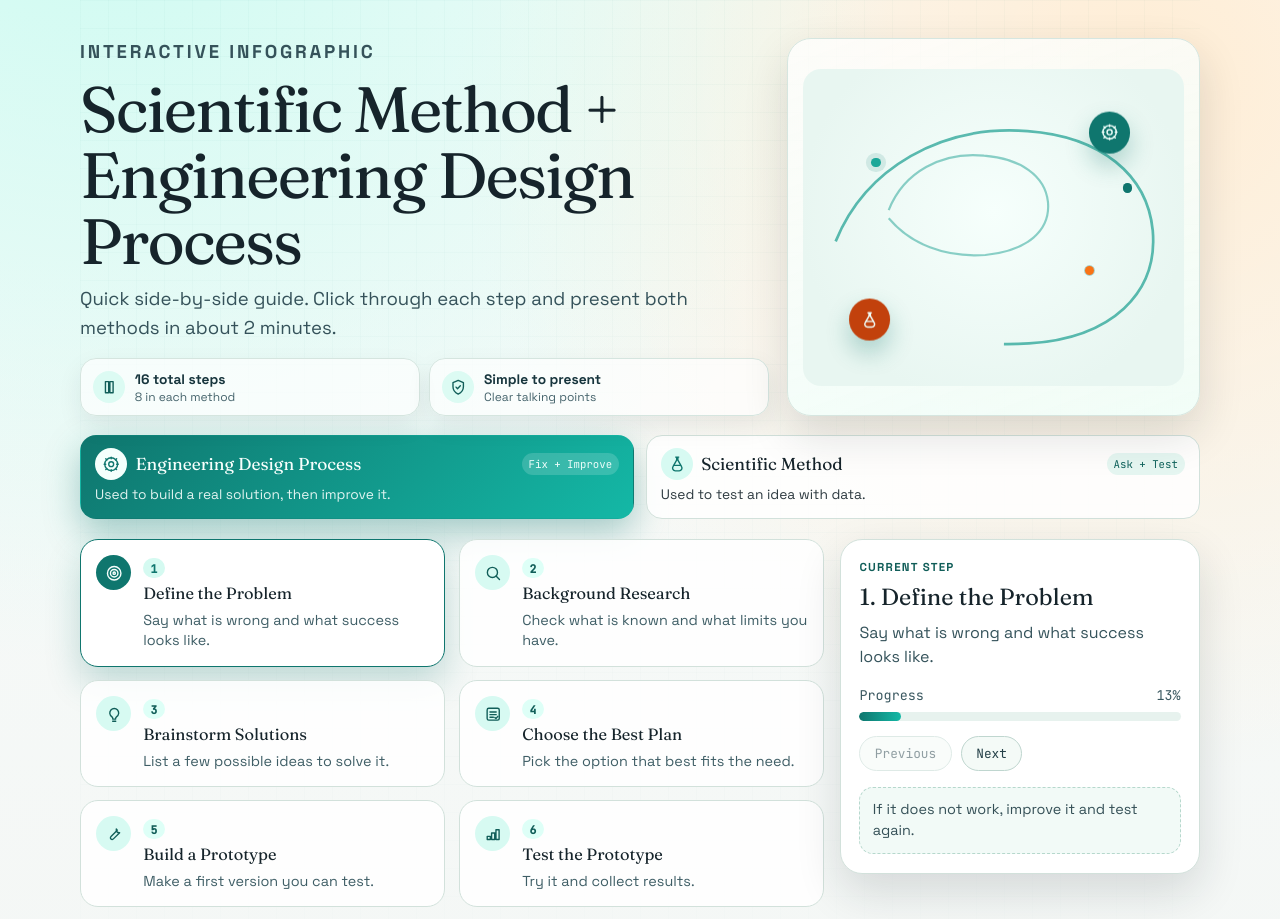
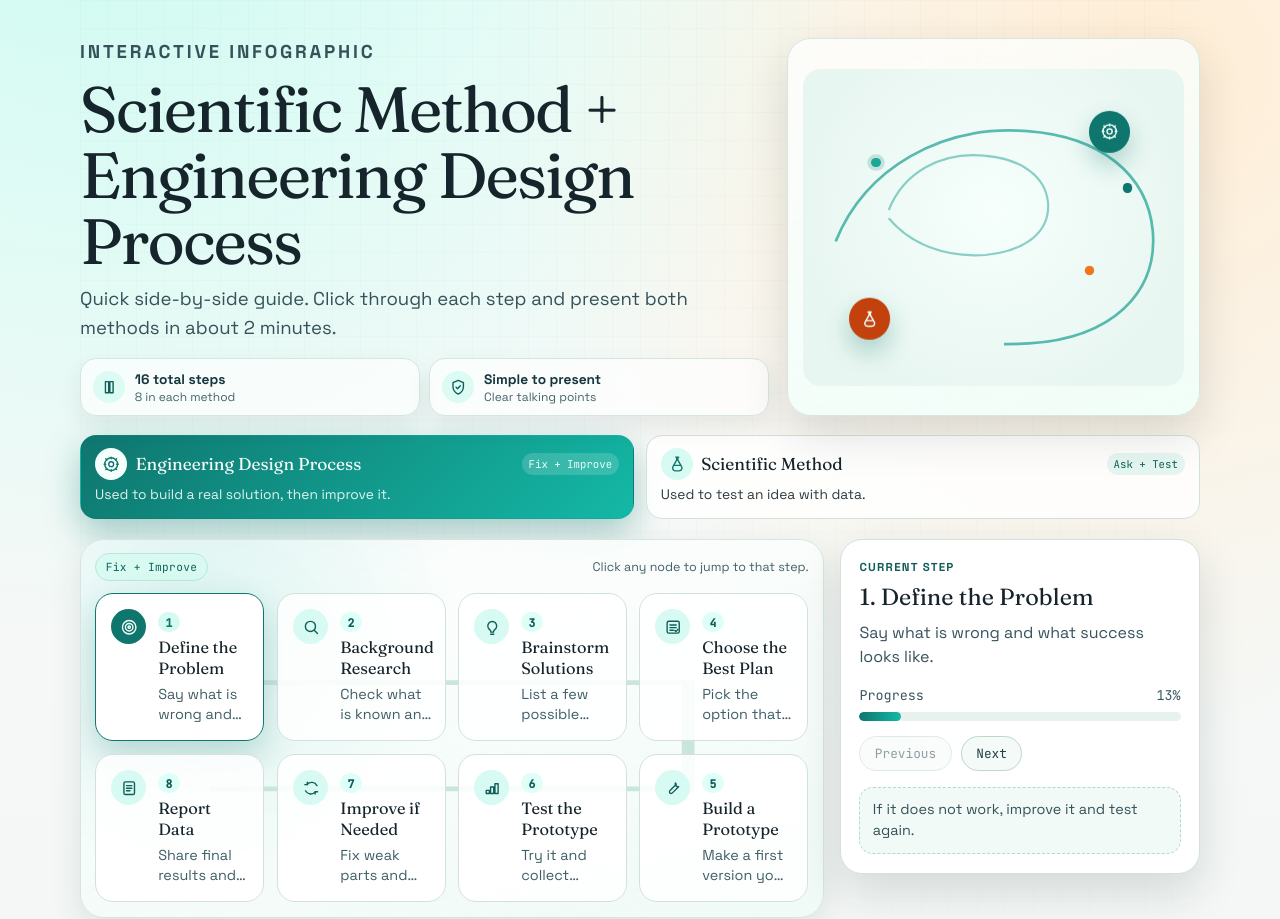
Before and after one commit to rozecash/SNC1W-site-builder, a Next.js app: page / in a window 1280 px wide. Shown: the top 919 px of the page. Built offline with nearby package versions, Linux system fonts and the light colour scheme.

Commit message:
Turn process steps into animated flow diagram

```diff
--- a/app/globals.css
+++ b/app/globals.css
@@ -347,13 +347,128 @@ body {
   align-items: start;
 }
 
+.step-diagram {
+  position: relative;
+  border: 1px solid #d6e5df;
+  border-radius: 24px;
+  padding: 0.85rem 0.9rem 0.95rem;
+  background: linear-gradient(
+    165deg,
+    rgba(255, 255, 255, 0.9) 0%,
+    rgba(238, 251, 246, 0.7) 100%
+  );
+  box-shadow: 0 12px 32px rgba(16, 47, 52, 0.1);
+  overflow: hidden;
+}
+
+.step-diagram::before {
+  content: "";
+  position: absolute;
+  inset: 0;
+  background: radial-gradient(
+    circle at 15% 20%,
+    rgba(20, 184, 166, 0.14) 0%,
+    transparent 38%
+  );
+  pointer-events: none;
+}
+
+.diagram-label {
+  position: relative;
+  z-index: 2;
+  display: flex;
+  align-items: center;
+  justify-content: space-between;
+  gap: 0.8rem;
+  margin-bottom: 0.8rem;
+}
+
+.diagram-chip {
+  display: inline-flex;
+  align-items: center;
+  border-radius: 999px;
+  background: #d8faf1;
+  color: #0d655d;
+  border: 1px solid #b8e7da;
+  font-family: var(--font-jet-mono), monospace;
+  font-size: 0.7rem;
+  letter-spacing: 0.03em;
+  padding: 0.26rem 0.58rem;
+}
+
+.diagram-label p {
+  margin: 0;
+  color: #416069;
+  font-size: 0.78rem;
+  line-height: 1.35;
+}
+
+.diagram-lines {
+  position: absolute;
+  left: 7%;
+  right: 7%;
+  top: 20%;
+  bottom: 16%;
+  width: 86%;
+  height: 64%;
+  pointer-events: none;
+  z-index: 1;
+}
+
+.diagram-line-base {
+  fill: none;
+  stroke: #cae5dd;
+  stroke-width: 2;
+}
+
+.diagram-line-progress {
+  fill: none;
+  stroke: #0f766e;
+  stroke-width: 3;
+  stroke-linecap: round;
+  stroke-linejoin: round;
+  transition: stroke-dasharray 520ms cubic-bezier(0.22, 1, 0.36, 1);
+  filter: drop-shadow(0 0 6px rgba(20, 184, 166, 0.3));
+}
+
+.diagram-tracker-dot {
+  fill: #fefefe;
+  stroke: #0f766e;
+  stroke-width: 1.5;
+  transition:
+    cx 420ms cubic-bezier(0.22, 1, 0.36, 1),
+    cy 420ms cubic-bezier(0.22, 1, 0.36, 1);
+}
+
+.diagram-tracker-pulse {
+  fill: rgba(20, 184, 166, 0.14);
+  stroke: rgba(20, 184, 166, 0.38);
+  stroke-width: 0.8;
+  transform-origin: center;
+  animation: tracker-pulse 1.8s ease-in-out infinite;
+  transition:
+    cx 420ms cubic-bezier(0.22, 1, 0.36, 1),
+    cy 420ms cubic-bezier(0.22, 1, 0.36, 1);
+}
+
 .step-grid {
   list-style: none;
   margin: 0;
   padding: 0;
+}
+
+.diagram-grid {
   display: grid;
-  grid-template-columns: repeat(2, minmax(0, 1fr));
-  gap: 0.82rem;
+  grid-template-columns: repeat(4, minmax(0, 1fr));
+  grid-template-rows: repeat(2, minmax(0, 1fr));
+  gap: 0.8rem 0.75rem;
+  position: relative;
+  z-index: 2;
+}
+
+.diagram-grid > li {
+  min-width: 0;
+  animation: rise 700ms cubic-bezier(0.22, 1, 0.36, 1) both;
 }
 
 .step-card {
@@ -372,11 +487,11 @@ body {
     box-shadow 320ms ease,
     border-color 260ms ease,
     background-color 260ms ease;
-  animation: rise 700ms cubic-bezier(0.22, 1, 0.36, 1) both;
+  min-height: 8.6rem;
 }
 
 .step-card:hover {
-  transform: translateY(-5px);
+  transform: translateY(-4px) scale(1.01);
   box-shadow: var(--shadow-soft);
 }
 
@@ -384,6 +499,15 @@ body {
   border-color: var(--accent);
   background: var(--surface-strong);
   box-shadow: 0 16px 35px rgba(15, 118, 110, 0.24);
+}
+
+.step-card.done {
+  border-color: #a8d4c9;
+  background: linear-gradient(
+    135deg,
+    rgba(238, 253, 247, 0.92) 0%,
+    rgba(248, 255, 252, 0.95) 100%
+  );
 }
 
 .step-icon {
@@ -420,6 +544,10 @@ body {
   color: #f8fffd;
 }
 
+.step-card.done .step-icon {
+  background: #c9f5e9;
+}
+
 .step-card.active .step-number {
   background: #d5faf1;
   color: #0f766e;
@@ -437,6 +565,14 @@ body {
   color: #3f5e66;
   font-size: 0.9rem;
   line-height: 1.42;
+}
+
+.diagram-grid .step-content p {
+  display: -webkit-box;
+  -webkit-line-clamp: 2;
+  line-clamp: 2;
+  -webkit-box-orient: vertical;
+  overflow: hidden;
 }
 
 .detail-panel {
@@ -718,6 +854,18 @@ body {
   }
 }
 
+@keyframes tracker-pulse {
+  0%,
+  100% {
+    opacity: 0.42;
+    transform: scale(0.94);
+  }
+  50% {
+    opacity: 0.9;
+    transform: scale(1.1);
+  }
+}
+
 @media (max-width: 1024px) {
   .hero-grid {
     grid-template-columns: 1fr;
@@ -735,6 +883,32 @@ body {
 @media (max-width: 840px) {
   .stat-strip {
     grid-template-columns: 1fr;
+  }
+
+  .diagram-lines {
+    display: none;
+  }
+
+  .diagram-label {
+    flex-direction: column;
+    align-items: flex-start;
+    gap: 0.35rem;
+  }
+
+  .diagram-grid {
+    grid-template-columns: 1fr;
+    grid-template-rows: none;
+    gap: 0.68rem;
+    padding-left: 0.2rem;
+  }
+
+  .diagram-grid > li {
+    grid-column: auto !important;
+    grid-row: auto !important;
+  }
+
+  .step-card {
+    min-height: unset;
   }
 
   .step-grid {
--- a/app/page.tsx
+++ b/app/page.tsx
@@ -323,9 +323,24 @@ export default function Home() {
 
   const currentProcess = processData[activeProcess];
   const step = currentProcess.steps[activeStep];
+  const diagramPoints = [
+    { x: 12, y: 28, col: 1, row: 1 },
+    { x: 37, y: 28, col: 2, row: 1 },
+    { x: 62, y: 28, col: 3, row: 1 },
+    { x: 87, y: 28, col: 4, row: 1 },
+    { x: 87, y: 72, col: 4, row: 2 },
+    { x: 62, y: 72, col: 3, row: 2 },
+    { x: 37, y: 72, col: 2, row: 2 },
+    { x: 12, y: 72, col: 1, row: 2 },
+  ] as const;
   const progress = Math.round(
     ((activeStep + 1) / currentProcess.steps.length) * 100,
   );
+  const lineProgress =
+    currentProcess.steps.length > 1
+      ? (activeStep / (currentProcess.steps.length - 1)) * 100
+      : 0;
+  const trackerPoint = diagramPoints[activeStep] ?? diagramPoints[0];
 
   const handleProcessSelect = (nextProcess: ProcessId) => {
     setActiveProcess(nextProcess);
@@ -422,17 +437,65 @@ export default function Home() {
       </section>
 
       <section className="process-layout">
-        <ol className="step-grid">
+        <div className="step-diagram">
+          <div className="diagram-label">
+            <span className="diagram-chip">{currentProcess.badge}</span>
+            <p>Click any node to jump to that step.</p>
+          </div>
+          <svg
+            className="diagram-lines"
+            viewBox="0 0 100 100"
+            preserveAspectRatio="none"
+            aria-hidden="true"
+          >
+            <path
+              className="diagram-line-base"
+              d="M12 28 L37 28 L62 28 L87 28 L87 72 L62 72 L37 72 L12 72"
+              pathLength={100}
+            />
+            <path
+              className="diagram-line-progress"
+              d="M12 28 L37 28 L62 28 L87 28 L87 72 L62 72 L37 72 L12 72"
+              pathLength={100}
+              style={{ strokeDasharray: `${lineProgress} 100` }}
+            />
+            <circle
+              className="diagram-tracker-pulse"
+              cx={trackerPoint.x}
+              cy={trackerPoint.y}
+              r="4"
+            />
+            <circle
+              className="diagram-tracker-dot"
+              cx={trackerPoint.x}
+              cy={trackerPoint.y}
+              r="2.1"
+            />
+          </svg>
+          <ol className="step-grid diagram-grid">
           {currentProcess.steps.map((item, index) => {
             const isActive = activeStep === index;
+            const isDone = index < activeStep;
+            const placement = diagramPoints[index] ?? {
+              x: 12,
+              y: 28,
+              col: (index % 4) + 1,
+              row: Math.floor(index / 4) + 1,
+            };
 
             return (
-              <li key={item.title}>
+              <li
+                key={item.title}
+                style={{
+                  gridColumn: placement.col,
+                  gridRow: placement.row,
+                  animationDelay: `${index * 80}ms`,
+                }}
+              >
                 <button
                   type="button"
-                  className={`step-card ${isActive ? "active" : ""}`}
+                  className={`step-card ${isActive ? "active" : ""} ${isDone ? "done" : ""}`}
                   onClick={() => setActiveStep(index)}
-                  style={{ animationDelay: `${index * 80}ms` }}
                   aria-pressed={isActive}
                 >
                   <span className="step-icon">
@@ -449,7 +512,8 @@ export default function Home() {
               </li>
             );
           })}
-        </ol>
+          </ol>
+        </div>
 
         <article className="detail-panel" key={`${activeProcess}-${activeStep}`}>
           <p className="detail-kicker">Current Step</p>
```
